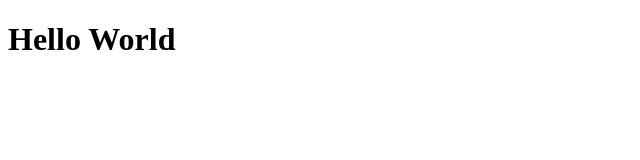
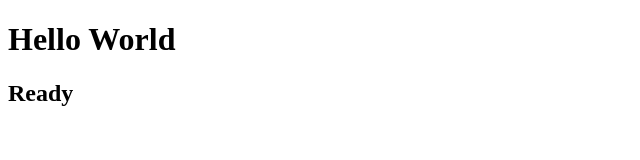
Before and after one commit to weixian5/webhook, a website: page html/index.html in a window 1280 px wide. Shown: the whole page, without its empty margins (0-640 px from the left). Drawn offline with Linux system fonts and the light colour scheme.

Commit message:
add h2 text{ready}

```diff
--- a/html/index.html
+++ b/html/index.html
@@ -6,5 +6,6 @@
 </head>
 <body>
 	<h1>Hello World</h1>
+	<h2>Ready</h2>
 </body>
 </html>
```
